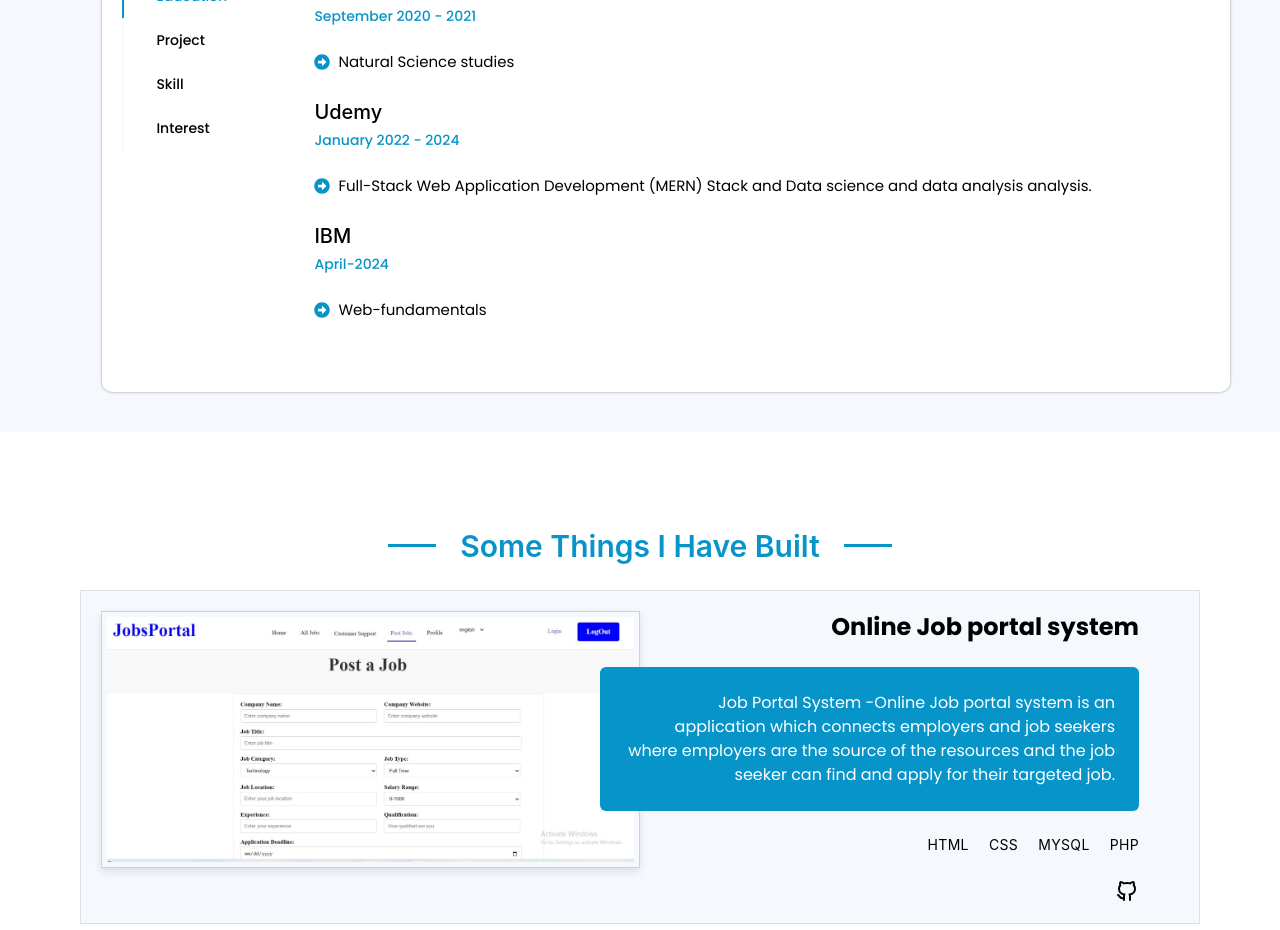
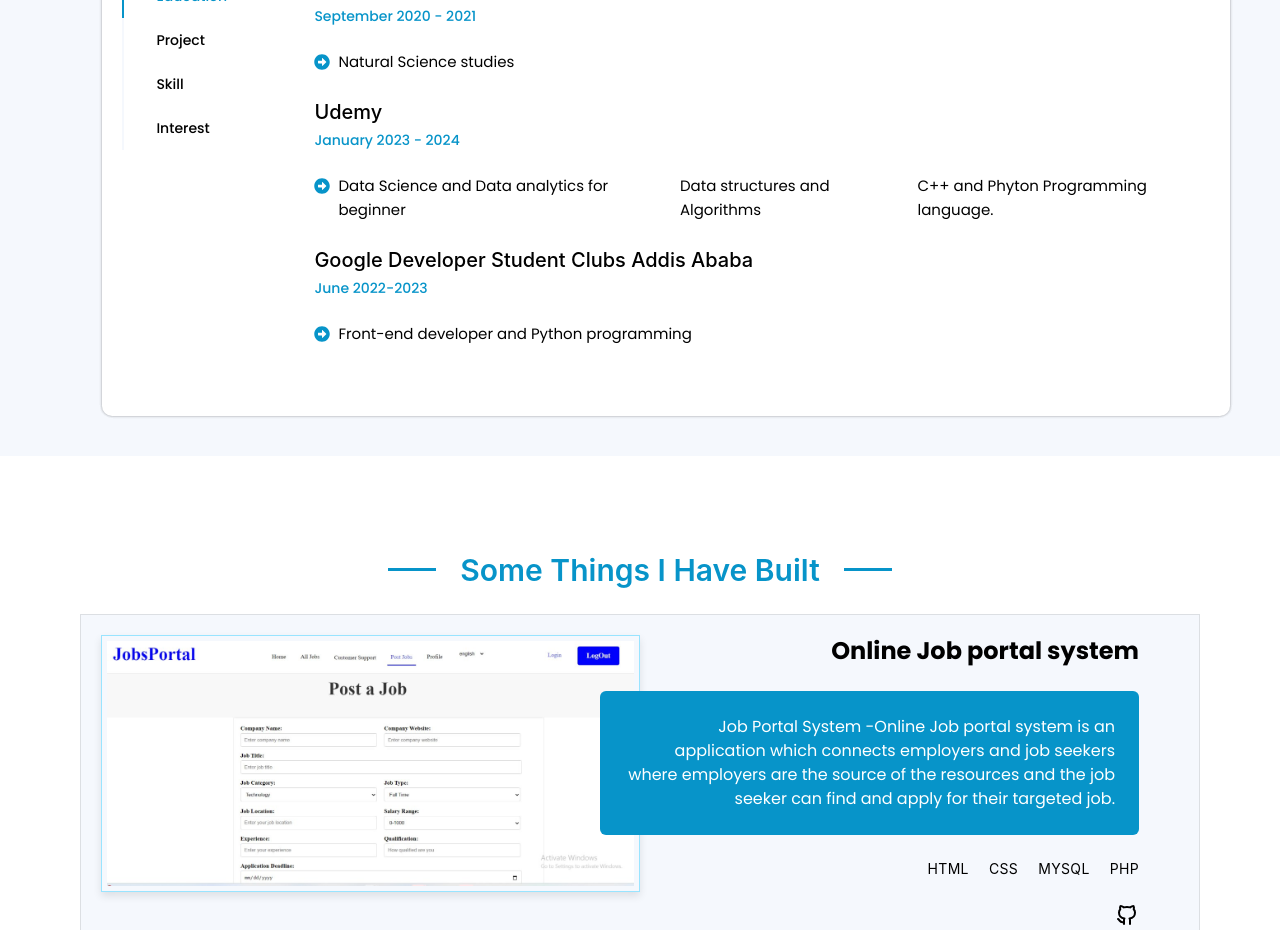
Before and after one commit to yohanis-tadese/personal-portfolio-v3, a React (Vite) app: page / in a window 1280 px wide. Shown: the part 2120-3050 px from the top of the page. Built offline with nearby package versions, Linux system fonts and the light colour scheme; a web font is replaced by a local one.

Commit message:
Update Education.jsx
Change something

```diff
--- a/src/Components/resume/resumeComponent/Education.jsx
+++ b/src/Components/resume/resumeComponent/Education.jsx
@@ -27,7 +27,7 @@
       <br />
       <h3 className="flex gap-1 font-medium text-xl font-titleFont">Udemy</h3>
       <p className="text-sm mt-1 font-medium text-textroyalBlue">
-        January 2022 - 2024
+        January 2023 - 2024
       </p>
       <ul className="mt-6 flex flex-col gap-3">
         <li className="text-base flex gap-2 text-textDark">
@@ -35,21 +35,26 @@
             <FaArrowAltCircleRight />
           </span>
           <span style={{ fontSize: "15px" }}>
-            Full-Stack Web Application Development (MERN) Stack and Data science
-            and data analysis analysis.
+           Data Science and Data analytics for beginner
+          </span>
+          <span style={{ fontSize: "15px" }}>
+          Data structures and Algorithms
+          </span>
+          <span style={{ fontSize: "15px" }}>
+          C++ and Phyton Programming language.
           </span>
         </li>
       </ul>
 
       <br />
-      <h3 className="flex gap-1 font-medium text-xl font-titleFont">IBM</h3>
-      <p className="text-sm mt-1 font-medium text-textroyalBlue">April-2024</p>
+      <h3 className="flex gap-1 font-medium text-xl font-titleFont">Google Developer Student Clubs Addis Ababa </h3>
+      <p className="text-sm mt-1 font-medium text-textroyalBlue">June 2022-2023 </p>
       <ul className="mt-6 flex flex-col gap-3">
         <li className="text-base flex gap-2 text-textDark">
           <span className="text-textGreen mt-1 text-textroyalBlue">
             <FaArrowAltCircleRight />
           </span>
-          <span style={{ fontSize: "15px" }}>Web-fundamentals</span>
+          <span style={{ fontSize: "15px" }}>Front-end developer and Python programming</span>
         </li>
       </ul>
     </motion.div>
```
